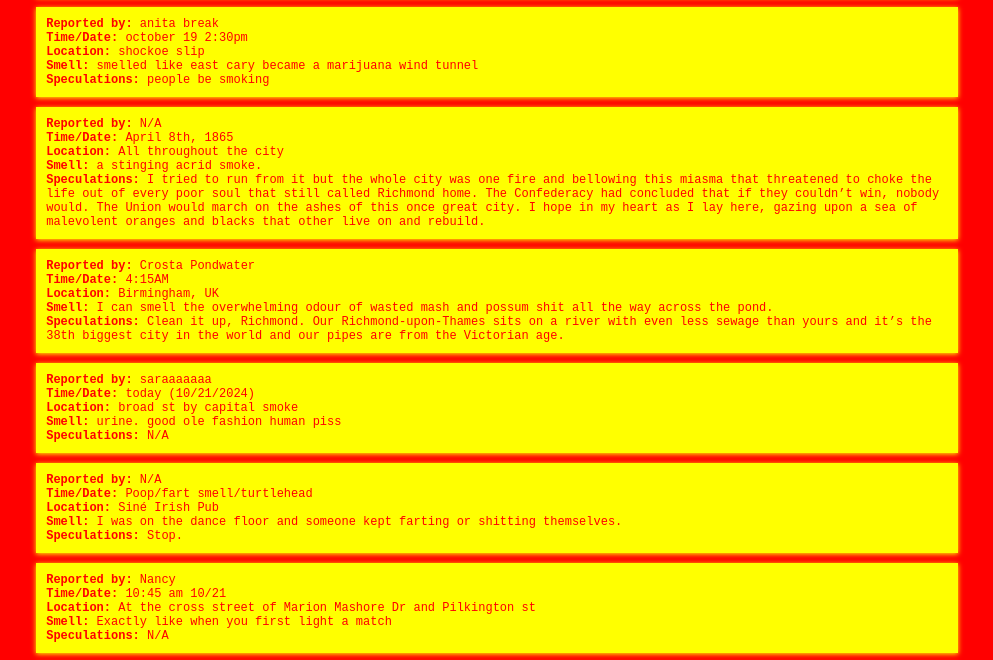
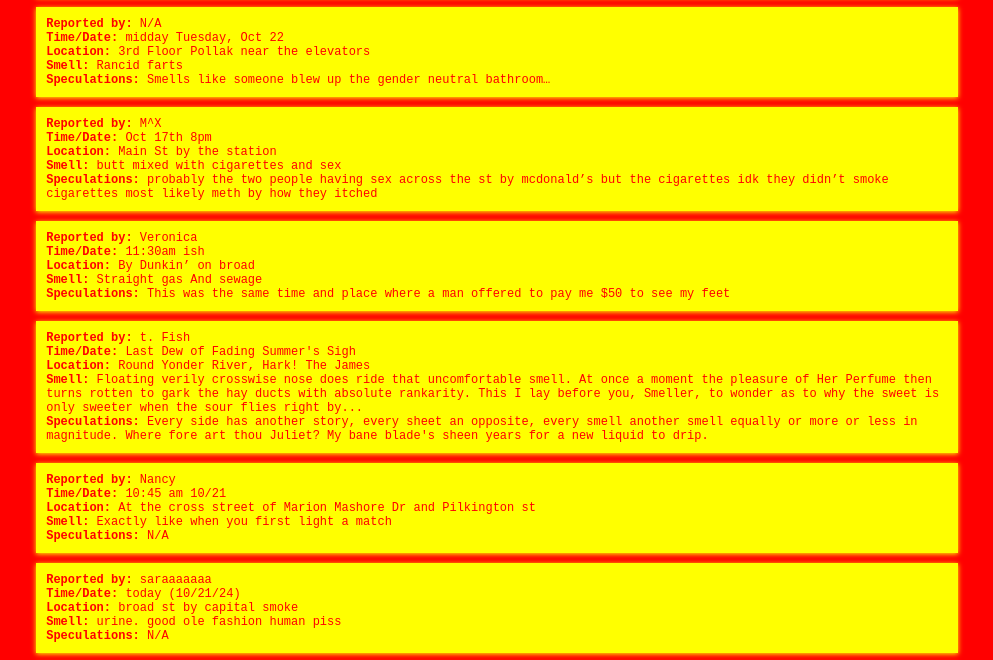
Before and after one commit to zvchary/richmondsmell, a plain HTML site: page LocalReports.html in a window 1280 px wide. Shown: the part 604-1264 px from the top of the page, without its empty margins (143-1136 px from the left). Drawn offline with Linux system fonts and the light colour scheme; a web font is replaced by a local one.

Commit message:
Update LocalReports.html

```diff
--- a/LocalReports.html
+++ b/LocalReports.html
@@ -104,7 +104,7 @@
             <b>Time/Date:</b> ... <br>
             <b>Location:</b> ... <br>
             <b>Smell:</b> ... <br>
-            <b>Speculations:</b> ...
+            <b>Speculations:</b> N/A
         </div> -->
 <body>
     <div class="title">
@@ -114,6 +114,54 @@
         <div class="flexbox-container-column">
             <div class="flex-item1">
                 <b><iframe src="https://docs.google.com/forms/d/e/1FAIpQLSfLk5oSlSwWV_p1zk18uL8XjE6LeRgotQIdA9sAvVY-IUhraA/viewform?embedded=true" width="100%" height="400" frameborder="0" marginheight="0" marginwidth="0">Loading…</iframe></a></b>
+            </div>
+            <div class="flex-item">
+                <b>Reported by:</b> N/A<br>
+                <b>Time/Date:</b> midday Tuesday, Oct 22 <br>
+                <b>Location:</b> 3rd Floor Pollak near the elevators <br>
+                <b>Smell:</b> Rancid farts <br>
+                <b>Speculations:</b> Smells like someone blew up the gender neutral bathroom…
+            </div>
+            <div class="flex-item">
+                <b>Reported by:</b> M^X<br>
+                <b>Time/Date:</b> Oct 17th 8pm <br>
+                <b>Location:</b> Main St by the station  <br>
+                <b>Smell:</b> butt mixed with cigarettes and sex <br>
+                <b>Speculations:</b> probably the two people having sex across the st by mcdonald’s
+                but the cigarettes idk they didn’t smoke cigarettes most likely meth by how they itched
+            </div>
+            <div class="flex-item">
+                <b>Reported by:</b> Veronica<br>
+                <b>Time/Date:</b> 11:30am ish <br>
+                <b>Location:</b> By Dunkin’ on broad <br>
+                <b>Smell:</b> Straight gas And sewage <br>
+                <b>Speculations:</b> This was the same time and place where a man offered to pay me $50 to see my feet
+            </div>
+            <div class="flex-item">
+                <b>Reported by:</b> t. Fish<br>
+                <b>Time/Date:</b> Last Dew of Fading Summer's Sigh <br>
+                <b>Location:</b> Round Yonder River, Hark! The James <br>
+                <b>Smell:</b> Floating verily crosswise nose does ride that uncomfortable smell.
+                At once a moment the pleasure of Her Perfume then turns rotten to gark the hay ducts
+                with absolute rankarity. This I lay before you, Smeller, to wonder as to why the sweet
+                is only sweeter when the sour flies right by... <br>
+                <b>Speculations:</b> Every side has another story, every sheet an opposite, every smell
+                another smell equally or more or less in magnitude. Where fore art thou Juliet? My bane
+                blade's sheen years for a new liquid to drip.
+            </div>
+            <div class="flex-item">
+                <b>Reported by:</b> Nancy<br>
+                <b>Time/Date:</b> 10:45 am 10/21 <br>
+                <b>Location:</b> At the cross street of Marion Mashore Dr and  Pilkington st <br>
+                <b>Smell:</b> Exactly like when you first light a match <br>
+                <b>Speculations:</b> N/A
+            </div>
+            <div class="flex-item">
+                <b>Reported by:</b> saraaaaaaa<br>
+                <b>Time/Date:</b> today (10/21/24) <br>
+                <b>Location:</b> broad st by capital smoke <br>
+                <b>Smell:</b> urine. good ole fashion human piss <br>
+                <b>Speculations:</b> N/A
             </div>
             <div class="flex-item">
                 <b>Reported by:</b> anita break<br>
@@ -194,7 +242,7 @@
             </div>
             <div class="flex-item">
                 <b>Reported by:</b> Won’t Arnett<br>
-                <b>Time/Date:</b> 3pm 10/20/2924 <br>
+                <b>Time/Date:</b> 3pm 10/20/2024 <br>
                 <b>Location:</b> My ex’s apartment in Shockoe  <br>
                 <b>Smell:</b> It smelled like lies and deceit, also cheap clothes from Shein. <br>
                 <b>Speculations:</b> Yes, I should’ve paid attention to the smell when we first met.
```
